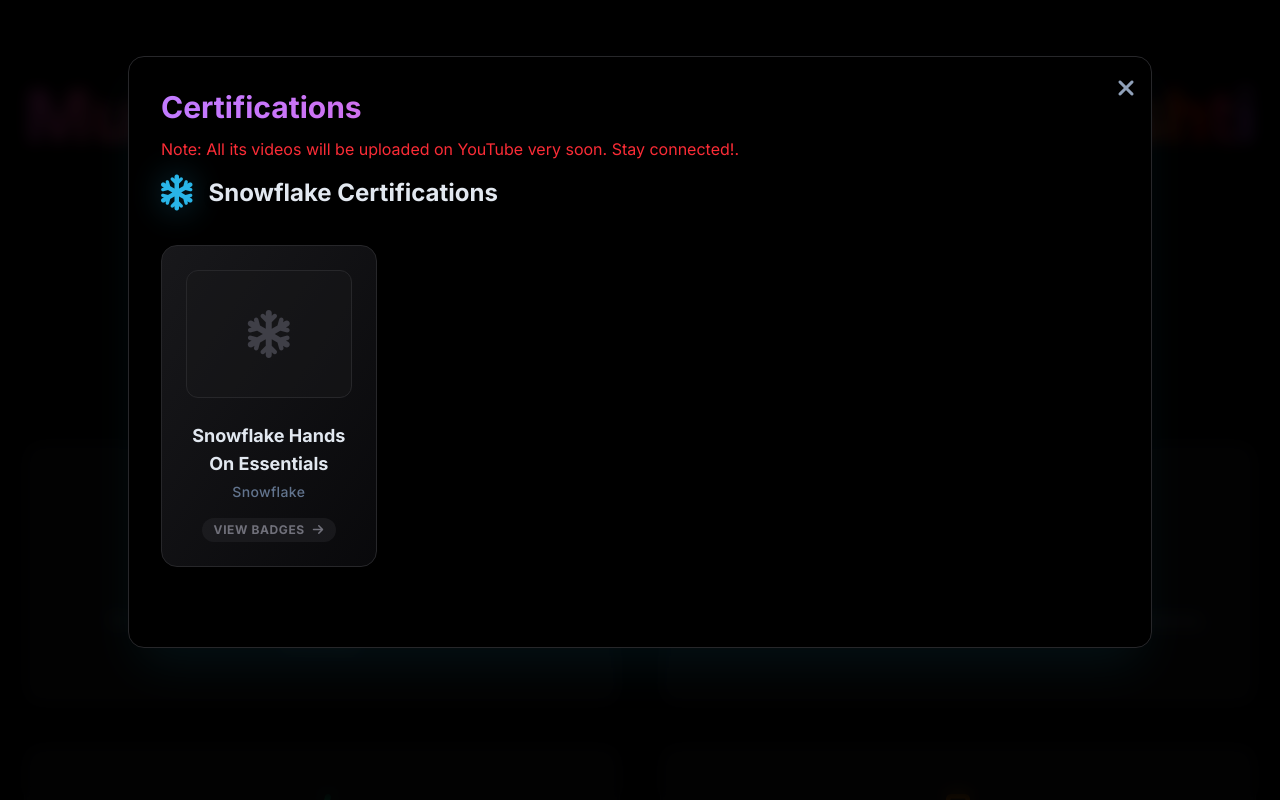
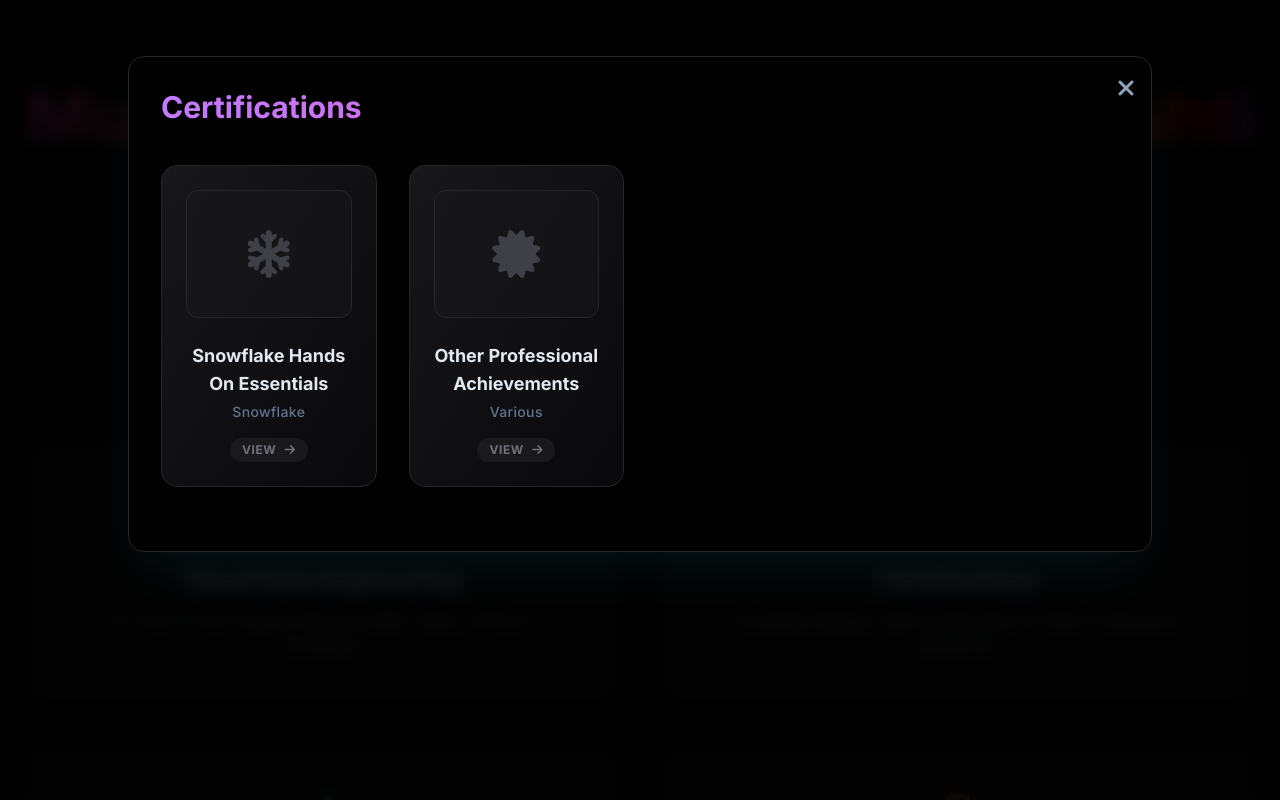
Before and after one commit to ShaheerJamalChishti90/ShaheerJamal-Portfolio, a Next.js app: page / in a window 1280 px wide. Both pictures are taken after a click on the element 958 px from the left and 573 px from the top of the page. Shown: the top 800 px of the page. Built offline with nearby package versions, Linux system fonts and the light colour scheme.

Commit message:
ShaheerJamal Portfolio

```diff
--- a/src/app/data/certs.ts
+++ b/src/app/data/certs.ts
@@ -20,7 +20,12 @@ export const certifications: Certificate[] = [
     issuer: "Snowflake",
     type: 'snowflake'
   },
-  // Add AWS or other categories here later
+  {
+    id: 2,
+    title: "Other Professional Achievements",
+    issuer: "Various",
+    type: 'other'
+  },
 ];
 
 // 2. The Detailed Badges
@@ -57,3 +62,18 @@ export const snowflakeBadges: Badge[] = [
     link: "https://www.credential.net/profile/muhammadshaheerjamalchishti487127/wallet"
   },
 ];
+
+export const otherBadges: Badge[] = [
+  {
+    id: 1,
+    title: "AI Tools for Productivity",
+    image: "/images/Certificates/ai_tools.png",
+    link: "#"
+  },
+  {
+    id: 2,
+    title: "Cybersecurity Awareness",
+    image: "/images/Certificates/cys_awareness.png",
+    link: "#"
+  }
+];
--- a/src/app/page.tsx
+++ b/src/app/page.tsx
@@ -47,7 +47,6 @@ const App: React.FC = () => {
 
         {/* --- SOCIAL ICONS & DUAL EMAIL --- */}
         <div className="flex items-center gap-8 mb-8">
-
             {/* 1. YouTube */}
             <a
               href="https://www.youtube.com/@cdewithshaheer"
@@ -78,7 +77,7 @@ const App: React.FC = () => {
               <i className="fab fa-github"></i>
             </a>
 
-            {/* 4. Standard Email (Envelope Icon) - Best for Mobile Apps/Outlook */}
+            {/* 4. Standard Email */}
             <a
               href="mailto:shaheer.jamal09@gmail.com"
               className="text-4xl text-slate-500 hover:text-[#00ccff] transition-all duration-300 hover:scale-125 hover:shadow-lg hover:shadow-red-500/20 rounded-full"
@@ -87,7 +86,7 @@ const App: React.FC = () => {
               <i className="fas fa-envelope"></i>
             </a>
 
-            {/* 5. Web Gmail (Google Icon) - Best for PC Browser */}
+            {/* 5. Web Gmail */}
             <a
               href="https://mail.google.com/mail/?view=cm&fs=1&to=shaheer.jamal09@gmail.com"
               target="_blank"
@@ -110,7 +109,7 @@ const App: React.FC = () => {
               bg-zinc-900 border border-zinc-700 rounded-full
               text-slate-200 font-bold tracking-wide
               transition-all duration-300
-              hover:bg-zinc-800 hover:border-cyan-500 hover:border-cyan-500 hover:shadow-[0_0_20px_rgba(6,182,212,0.4)] hover:-translate-y-1
+              hover:bg-zinc-800 hover:border-cyan-500 hover:shadow-[0_0_20px_rgba(6,182,212,0.4)] hover:-translate-y-1
               group cursor-pointer
             "
           >
@@ -137,7 +136,7 @@ const App: React.FC = () => {
         {/* Block 2: Certifications */}
         <MainBlock
           title="Certifications"
-          desc="Snowflake Badges, AWS Certifications & Professional Milestones."
+          desc="Snowflake Badges, AWS Certifications & Other Professional Milestones."
           iconClass="fas fa-certificate"
           hoverTextColor="text-purple-400"
           gradientColors="from-purple-500 via-pink-600 to-fuchsia-600"
@@ -176,41 +175,53 @@ const App: React.FC = () => {
               <i className="fas fa-times"></i>
             </button>
 
-            {/* BLOCK 1 CONTENT */}
+            {/* BLOCK 1 CONTENT (CDE) */}
             {activeModal === 'cde' && (
               <>
                 <h2 className="text-3xl font-bold text-transparent bg-clip-text bg-gradient-to-r from-cyan-400 to-blue-500 mb-2">Cloud Data Engineering Projects</h2>
                 <p className="text-slate-400">A collection of my 14+ projects involving modern data stack tools.</p>
-                <p className="text-red-500">Note: Some of the projects are uploaded on LinkedIn while others are not, none are on YouTube, but all projects are available on GitHub.</p>
+
+                {/* *** NEW STYLED NOTE *** */}
+                <div className="my-6 p-4 rounded-xl bg-red-950/20 border border-red-500/20 flex items-center gap-4 max-w-3xl">
+                  <div className="w-10 h-10 rounded-full bg-red-500/10 flex items-center justify-center flex-shrink-0">
+                    <i className="fab fa-youtube text-red-500 text-xl"></i>
+                  </div>
+                  <div>
+                    <h5 className="text-red-400 font-bold text-sm mb-0.5">Note</h5>
+                    <p className="text-red-300/80 text-sm leading-relaxed">
+                      Detailed video walkthroughs for these projects will be uploaded to my YouTube channel soon. Stay tuned!
+                    </p>
+                  </div>
+                </div>
+
                 <ProjectGrid projects={cdeProjects}/>
               </>
             )}
 
-            {/* BLOCK 2 CONTENT */}
+            {/* BLOCK 2 CONTENT (Certifications) */}
             {activeModal === 'certs' && (
               <>
                 <h2 className="text-3xl font-bold text-transparent bg-clip-text bg-gradient-to-r from-purple-400 to-pink-500 mb-3">Certifications</h2>
-                <p className="text-red-500 mb-3">Note: All its videos will be uploaded on YouTube very soon. Stay connected!.</p>
                 <CertGrid certificates={certifications} />
               </>
             )}
 
-            {/* BLOCK 3 CONTENT */}
+            {/* BLOCK 3 CONTENT (Software) */}
             {activeModal === 'learn' && (
               <>
                 <h2 className="text-3xl font-bold text-transparent bg-clip-text bg-gradient-to-r from-emerald-400 to-teal-400 mb-2">Software & Scripting Hub</h2>
                 <p className="text-slate-400">General programming journey and learnings. </p>
-                <p className="text-red-500">Note: Please check out the work on GitHub, as the YouTube videos and LinkedIn posts have not been published yet.</p>
+                <p className="text-red-500 mt-2 mb-4">Note: Please check out the work on GitHub, as the YouTube videos and LinkedIn posts have not been published yet.</p>
                 <ProjectGrid projects={softwareProjects} color="emerald" />
               </>
             )}
 
-            {/* BLOCK 4 CONTENT */}
+            {/* BLOCK 4 CONTENT (Freelance) */}
             {activeModal === 'freelance' && (
                <>
                 <h2 className="text-3xl font-bold text-transparent bg-clip-text bg-gradient-to-r from-purple-400 to-orange-400 mb-2">Freelancing Projects</h2>
                 <p className="text-slate-400">Real-world solutions delivered to clients.</p>
-                <p className="text-red-500">Note: Please check out the work on GitHub, as the YouTube videos and LinkedIn posts have not been published yet.</p>
+                <p className="text-red-500 mt-2 mb-4">Note: Please check out the work on GitHub, as the YouTube videos and LinkedIn posts have not been published yet.</p>
                 <ProjectGrid projects={freelanceProjects} color="purple" />
               </>
             )}
@@ -220,9 +231,6 @@ const App: React.FC = () => {
 
       {/* --- FOOTER --- */}
       <footer className="text-center py-8 text-slate-600 text-sm relative z-10">
-        {/* <p>
-            MUHAMMAD SHAHEER JAMAL CHISHTI
-        </p> */}
         <p className="mt-2">
           Thankyou for visiting <i className="fas fa-heart text-red-900 mx-1"></i>
         </p>
--- a/src/components/CertGrid.tsx
+++ b/src/components/CertGrid.tsx
@@ -1,6 +1,5 @@
-// src/components/CertGrid.tsx
 import React, { useState } from 'react';
-import { snowflakeBadges } from '../app/data/certs';
+import { snowflakeBadges, otherBadges } from '../app/data/certs';
 
 interface Certificate {
   id: number;
@@ -13,70 +12,101 @@ interface CertGridProps {
   certificates: Certificate[];
 }
 
+// *** 1. CONFIGURATION AREA: EDIT COLORS HERE ***
+// In the future, if you add 'aws', just add an 'aws' block here!
+const categoryStyles: Record<string, {
+  border: string;
+  shadow: string;
+  text: string;
+  bg: string;
+  icon: string;
+}> = {
+  // STYLE FOR SNOWFLAKE (Cyan)
+  snowflake: {
+    border: 'hover:border-[#29B5E8]/50',
+    shadow: 'hover:shadow-[0_10px_40px_-10px_rgba(41,181,232,0.3)]',
+    text: 'group-hover:text-[#29B5E8]',
+    bg: 'group-hover:bg-[#29B5E8]',
+    icon: 'fa-snowflake'
+  },
+  // STYLE FOR OTHER (Purple)
+  other: {
+    border: 'hover:border-purple-500/50',
+    shadow: 'hover:shadow-[0_10px_40px_-10px_rgba(168,85,247,0.3)]',
+    text: 'group-hover:text-purple-500',
+    bg: 'group-hover:bg-purple-500',
+    icon: 'fa-certificate'
+  },
+  // Default fallback if a type doesn't match
+  default: {
+    border: 'hover:border-slate-500/50',
+    shadow: 'hover:shadow-[0_10px_40px_-10px_rgba(148,163,184,0.3)]',
+    text: 'group-hover:text-slate-400',
+    bg: 'group-hover:bg-slate-500',
+    icon: 'fa-star'
+  }
+};
+
 const CertGrid: React.FC<CertGridProps> = ({ certificates }) => {
-  const [activeView, setActiveView] = useState<'list' | 'snowflake'>('list');
+  const [activeView, setActiveView] = useState<'list' | 'snowflake' | 'other'>('list');
+  const [selectedImage, setSelectedImage] = useState<string | null>(null);
 
-  // Function to handle back button
   const goBack = () => setActiveView('list');
+  const closePopup = () => setSelectedImage(null);
+
+  // Helper to get style based on type
+  const getStyle = (type: string) => categoryStyles[type] || categoryStyles.default;
 
   // --- VIEW 1: THE LIST OF CATEGORIES (Default) ---
   if (activeView === 'list') {
     return (
-      <div className="mb-12">
-        {/* Animated Title Section */}
-        <div className="flex items-center gap-4 mb-8 group cursor-default w-fit mx-auto md:mx-0">
-          <div className="relative">
-            <div className="absolute inset-0 bg-[#29B5E8] blur-lg opacity-20 rounded-full group-hover:opacity-40 transition-opacity"></div>
-            <div className="relative text-4xl text-[#29B5E8] transition-transform duration-700 ease-in-out group-hover:rotate-[360deg]">
-              <i className="fas fa-snowflake"></i>
-            </div>
-          </div>
-          <h3 className="text-2xl font-bold text-slate-200 group-hover:text-[#29B5E8] transition-colors drop-shadow-md">
-            Snowflake Certifications
-          </h3>
-        </div>
+      <div className="mb-8 mt-10">
+        <div className="grid grid-cols-1 sm:grid-cols-2 md:grid-cols-3 lg:grid-cols-4 gap-8">
+          {certificates.map((cert) => {
+            // Get the specific styles for this card type
+            const style = getStyle(cert.type);
 
-        <div className="grid grid-cols-1 sm:grid-cols-2 md:grid-cols-3 lg:grid-cols-4 gap-8">
-          {certificates.map((cert) => (
+            return (
               <div
                 key={cert.id}
-              onClick={() => cert.type === 'snowflake' ? setActiveView('snowflake') : null}
-              className="
+                onClick={() => (cert.type === 'snowflake' || cert.type === 'other') ? setActiveView(cert.type as 'snowflake' | 'other') : null}
+                className={`
                   group relative cursor-pointer
                   bg-gradient-to-br from-zinc-900 to-zinc-950
                   border border-zinc-800 rounded-2xl p-6
                   transition-all duration-300 ease-out
                   hover:-translate-y-2 hover:scale-[1.02]
-                hover:border-[#29B5E8]/50
-                hover:shadow-[0_10px_40px_-10px_rgba(41,181,232,0.3)]
-              "
+                  ${style.border}   /* DYNAMIC BORDER */
+                  ${style.shadow}   /* DYNAMIC SHADOW */
+                `}
               >
-              {/* Glow Effect behind the card */}
-              <div className="absolute inset-0 bg-gradient-to-br from-[#29B5E8]/5 to-transparent opacity-0 group-hover:opacity-100 transition-opacity duration-500 rounded-2xl pointer-events-none"></div>
+                {/* Glow Effect */}
+                <div className="absolute inset-0 bg-zinc-900/0 transition-colors duration-500 rounded-2xl pointer-events-none"></div>
 
                 {/* Icon / Image Area */}
-              <div className="h-32 bg-zinc-900/50 rounded-xl mb-6 flex items-center justify-center relative overflow-hidden border border-zinc-800 group-hover:border-[#29B5E8]/30 transition-colors">
-                 {/* Big Snowflake Icon that glows on hover */}
-                 <i className="fas fa-snowflake text-5xl text-zinc-700 group-hover:text-[#29B5E8] group-hover:scale-110 group-hover:drop-shadow-[0_0_15px_rgba(41,181,232,0.5)] transition-all duration-500"></i>
+                <div className={`h-32 bg-zinc-900/50 rounded-xl mb-6 flex items-center justify-center relative overflow-hidden border border-zinc-800 transition-colors ${style.border.replace('hover:', 'group-hover:').replace('/50', '/30')}`}>
+                   {/* DYNAMIC ICON & COLOR */}
+                   <i className={`fas ${style.icon} text-5xl text-zinc-700 ${style.text} group-hover:scale-110 group-hover:drop-shadow-[0_0_15px_rgba(255,255,255,0.2)] transition-all duration-500`}></i>
                 </div>
 
                 {/* Text Content */}
                 <div className="text-center relative z-10">
-                <h3 className="font-bold text-lg text-slate-200 group-hover:text-[#29B5E8] transition-colors mb-1">
+                  <h3 className={`font-bold text-lg text-slate-200 ${style.text} transition-colors mb-1`}>
                     {cert.title}
                   </h3>
                   <p className="text-sm text-slate-500 font-medium tracking-wide">
                     {cert.issuer}
                   </p>
 
-                {/* 'View' Button indicator */}
-                <div className="mt-4 inline-flex items-center gap-2 text-xs font-bold text-zinc-500 uppercase tracking-wider group-hover:text-white transition-colors bg-zinc-800/50 px-3 py-1 rounded-full group-hover:bg-[#29B5E8] group-hover:shadow-lg group-hover:shadow-[#29B5E8]/20">
-                  <span>View Badges</span>
+                  {/* DYNAMIC BUTTON COLOR */}
+                  <div className={`mt-4 inline-flex items-center gap-2 text-xs font-bold text-zinc-500 uppercase tracking-wider group-hover:text-white transition-colors bg-zinc-800/50 px-3 py-1 rounded-full ${style.bg} group-hover:shadow-lg`}>
+                    <span>View</span>
                     <i className="fas fa-arrow-right transition-transform group-hover:translate-x-1"></i>
                   </div>
                 </div>
               </div>
-          ))}
+            );
+          })}
         </div>
       </div>
     );
@@ -87,38 +117,56 @@ const CertGrid: React.FC<CertGridProps> = ({ certificates }) => {
     <div className="mb-12 animate-in fade-in slide-in-from-right-10 duration-500">
 
       {/* Header with Back Button */}
-      <div className="flex items-center gap-4 mb-8">
+      <div className="flex items-center gap-4 mb-6">
         <button
           onClick={goBack}
-          className="bg-zinc-800 hover:bg-[#29B5E8] hover:text-white text-zinc-400 w-10 h-10 rounded-full flex items-center justify-center transition-all hover:scale-110 hover:shadow-[0_0_15px_rgba(41,181,232,0.4)]"
+          className="bg-zinc-800 hover:bg-zinc-700 text-zinc-400 hover:text-white w-10 h-10 rounded-full flex items-center justify-center transition-all hover:scale-110"
         >
           <i className="fas fa-arrow-left"></i>
         </button>
-        <h3 className="text-2xl font-bold text-transparent bg-clip-text bg-gradient-to-r from-[#29B5E8] to-cyan-200">
-          Hands On Essentials Badges
+        {/* Dynamic Title Gradient based on active view */}
+        <h3 className={`text-2xl font-bold text-transparent bg-clip-text bg-gradient-to-r ${activeView === 'snowflake' ? 'from-[#29B5E8] to-cyan-200' : 'from-purple-500 to-fuchsia-300'}`}>
+          {activeView === 'snowflake' ? 'Hands On Essentials Badges' : 'Other Professional Achievements'}
         </h3>
       </div>
 
+      {/* The Note (Only for Snowflake) */}
+      {activeView === 'snowflake' && (
+        <div className="mb-8 p-4 rounded-xl bg-red-950/20 border border-red-500/20 flex items-center gap-4 max-w-2xl">
+          <div className="w-10 h-10 rounded-full bg-red-500/10 flex items-center justify-center flex-shrink-0">
+            <i className="fab fa-youtube text-red-500 text-xl"></i>
+          </div>
+          <div>
+            <h5 className="text-red-400 font-bold text-sm mb-0.5">Note</h5>
+            <p className="text-red-300/80 text-sm leading-relaxed">
+              Detailed video walkthroughs for these badges will be uploaded to my YouTube channel soon. Stay tuned!
+            </p>
+          </div>
+        </div>
+      )}
+
       {/* Big Badges Grid */}
       <div className="grid grid-cols-1 md:grid-cols-2 lg:grid-cols-3 gap-8">
-        {snowflakeBadges.map((badge) => (
-          <div key={badge.id} className="relative bg-zinc-900 border border-zinc-800 p-6 rounded-2xl flex flex-col items-center hover:border-[#29B5E8]/50 hover:shadow-[0_0_30px_rgba(41,181,232,0.15)] transition-all duration-300 group hover:-translate-y-1">
+        {(activeView === 'snowflake' ? snowflakeBadges : otherBadges).map((badge) => (
+          <div key={badge.id} className={`relative bg-zinc-900 border border-zinc-800 p-6 rounded-2xl flex flex-col items-center transition-all duration-300 group hover:-translate-y-1 ${activeView === 'snowflake' ? 'hover:border-[#29B5E8]/50 hover:shadow-[0_0_30px_rgba(41,181,232,0.15)]' : 'hover:border-purple-500/50 hover:shadow-[0_0_30px_rgba(168,85,247,0.15)]'}`}>
 
-            {/* BIG IMAGE CONTAINER - UPDATED FOR LARGER IMAGES */}
-            {/* Changed aspect-video to aspect-[4/3] and reduced padding to p-2 */}
-            <div className="w-full aspect-[4/3] bg-zinc-950/50 rounded-xl mb-5 p-2 flex items-center justify-center overflow-hidden relative border border-zinc-800/50 group-hover:border-[#29B5E8]/20 transition-all">
+            {/* BIG IMAGE CONTAINER */}
+            <div className={`w-full aspect-[4/3] bg-zinc-950/50 rounded-xl mb-5 p-2 flex items-center justify-center overflow-hidden relative border border-zinc-800/50 transition-all ${activeView === 'snowflake' ? 'group-hover:border-[#29B5E8]/20' : 'group-hover:border-purple-500/20'}`}>
               <img
                 src={badge.image}
                 alt={badge.title}
-                // Increased hover scale slightly for more pop
                 className="w-full h-full object-contain drop-shadow-2xl transition-transform duration-500 group-hover:scale-110"
               />
             </div>
 
-            <h4 className="text-xl font-bold text-slate-100 mb-1 group-hover:text-[#29B5E8] transition-colors">{badge.title}</h4>
-            <p className="text-sm text-slate-500 mb-6">Snowflake Inc.</p>
+            <h4 className={`text-xl font-bold text-slate-100 mb-1 transition-colors ${activeView === 'snowflake' ? 'group-hover:text-[#29B5E8]' : 'group-hover:text-purple-400'}`}>{badge.title}</h4>
+            <p className="text-sm text-slate-500 mb-6">
+              {activeView === 'snowflake' ? 'Snowflake Inc.' : 'Various'}
+            </p>
 
-            {/* VERIFY BUTTON */}
+            {/* *** CONDITIONAL BUTTON *** */}
+            {activeView === 'snowflake' ? (
+              // 1. External Link for Snowflake (Cyan)
               <a
                 href={badge.link}
                 target="_blank"
@@ -128,10 +176,45 @@ const CertGrid: React.FC<CertGridProps> = ({ certificates }) => {
                 <i className="fas fa-award text-lg group-hover/btn:scale-110 transition-transform"></i>
                 <span>Verify Credential</span>
               </a>
+            ) : (
+              // 2. Popup Button for Other Certs (Purple)
+              <button
+                onClick={() => setSelectedImage(badge.image)}
+                className="mt-auto w-full py-2 flex items-center justify-center gap-2 bg-zinc-800 text-zinc-300 rounded-lg hover:bg-purple-600 hover:text-white transition-all duration-300 font-medium group/btn shadow-lg hover:shadow-purple-500/30"
+              >
+                <i className="fas fa-expand text-lg group-hover/btn:scale-110 transition-transform"></i>
+                <span>View Certificate</span>
+              </button>
+            )}
 
           </div>
         ))}
       </div>
+
+      {/* *** IMAGE MODAL (POPUP) *** */}
+      {selectedImage && (
+        <div
+          className="fixed inset-0 z-[9999] bg-black/90 backdrop-blur-sm flex items-center justify-center p-4 animate-in fade-in duration-200"
+          onClick={closePopup}
+        >
+          {/* Close Button */}
+          <button
+            onClick={closePopup}
+            className="absolute top-4 right-4 text-white/50 hover:text-white bg-zinc-800/50 hover:bg-red-500/80 rounded-full w-12 h-12 flex items-center justify-center transition-all duration-300"
+          >
+            <i className="fas fa-times text-xl"></i>
+          </button>
+
+          {/* The Image */}
+          <img
+            src={selectedImage}
+            alt="Certificate Preview"
+            className="max-w-full max-h-[90vh] object-contain rounded-lg shadow-2xl shadow-cyan-500/20 animate-in zoom-in-95 duration-300"
+            onClick={(e) => e.stopPropagation()}
+          />
+        </div>
+      )}
+
     </div>
   );
 };
```
Also changed, not shown: public/images/Certificates/cys_awareness.png (added), 1 other file (tests, documents, lock files or other folders). Lines whose indentation alone changed are shown as unchanged.
